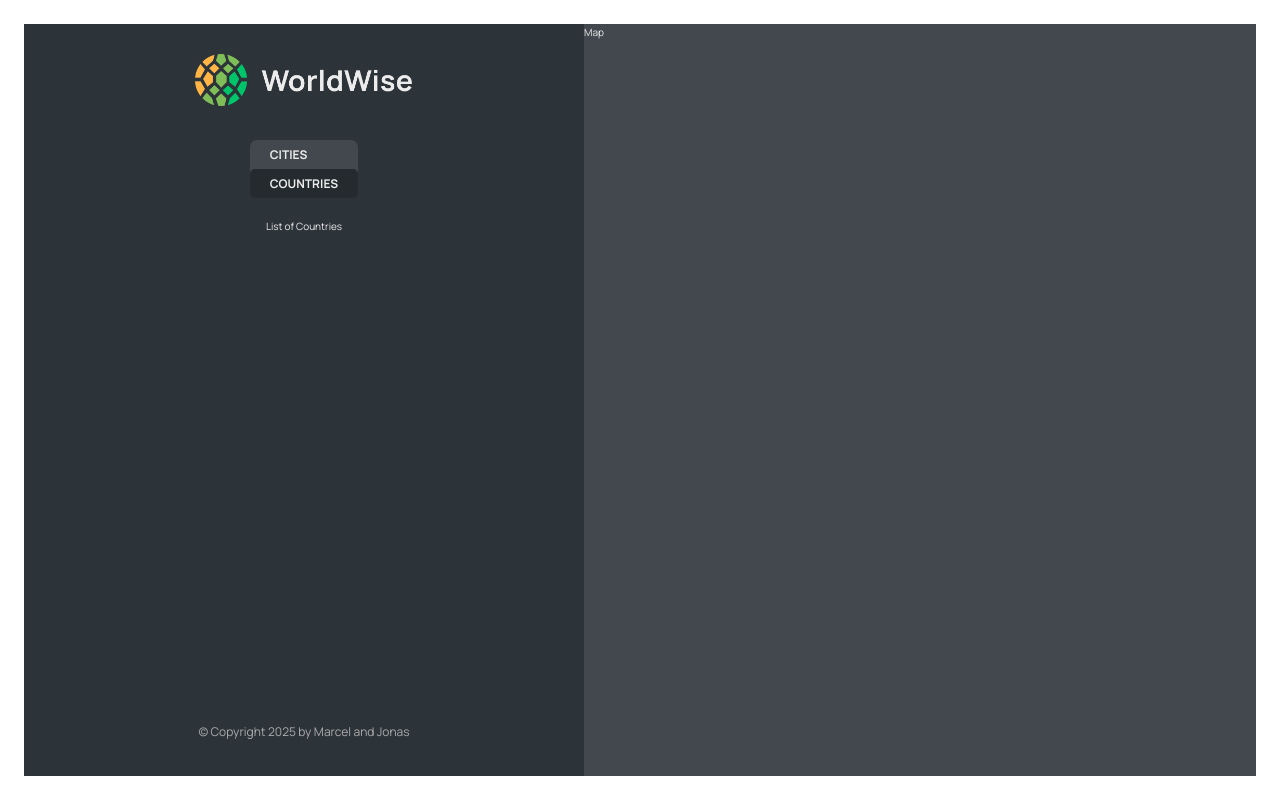
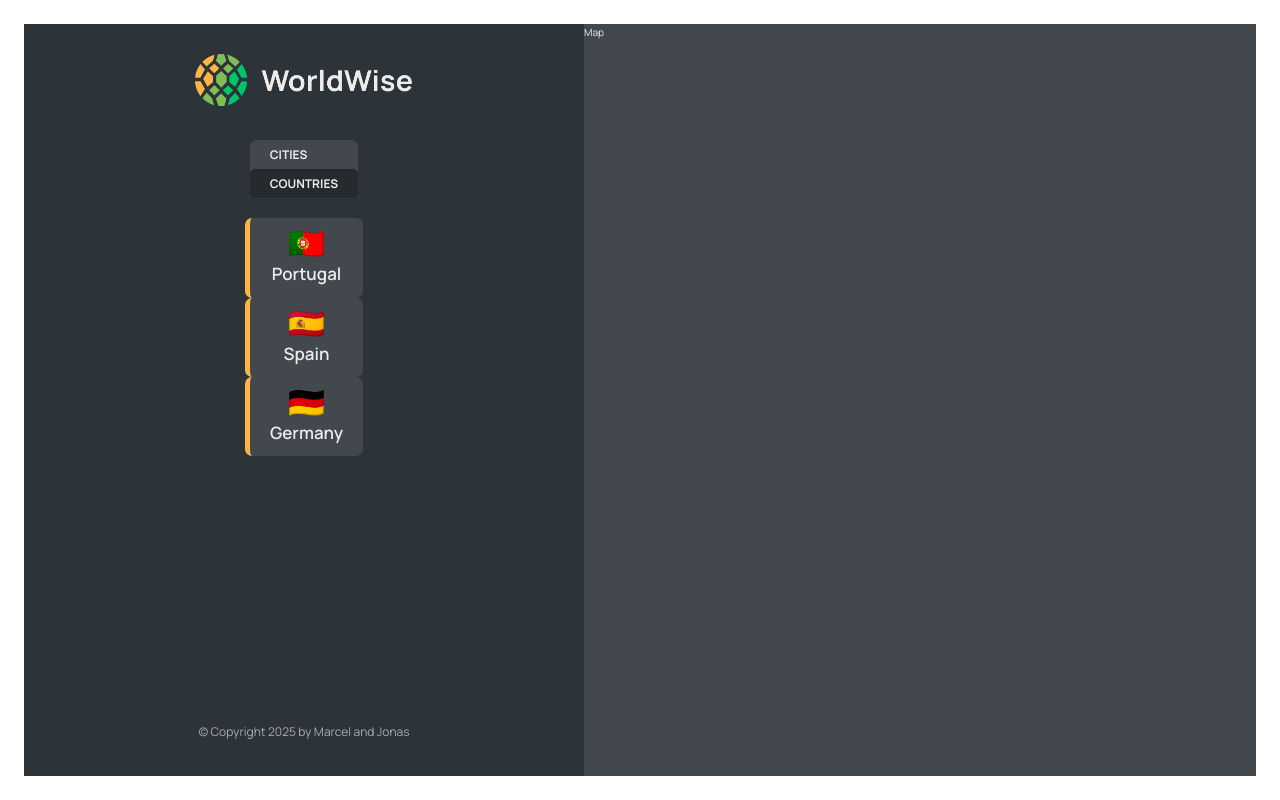
Before and after one commit to mdxramos64136/worldwise, a React (Vite) app: page /app/countries in a window 1280 px wide. Built offline with nearby package versions, Linux system fonts and the light colour scheme; data requests are answered from the project's data file.

Commit message:
implement the <CountryList> component

```diff
--- a/src/App.jsx
+++ b/src/App.jsx
@@ -1,4 +1,6 @@
+import { useEffect, useState } from "react";
 import { BrowserRouter, Route, Routes } from "react-router-dom";
+
 import Product from "./pages/Product";
 import Homepage from "./pages/Homepage";
 import Pricing from "./pages/Pricing";
@@ -6,7 +8,7 @@ import PageNotFound from "./pages/PageNotFound";
 import AppLayout from "./pages/AppLayout";
 import Login from "./pages/Login";
 import CityList from "./components/CityList";
-import { useEffect, useState } from "react";
+import CountryList from "./components/CountryList";
 
 const BASE_URL = "http://localhost:8000";
 
@@ -48,7 +50,10 @@ function App() {
             path="cities"
             element={<CityList cities={cities} isLoading={isLoading} />}
           />
-          <Route path="countries" element={<p>List of Countries</p>} />
+          <Route
+            path="countries"
+            element={<CountryList cities={cities} isLoading={isLoading} />}
+          />
           <Route path="form" element={<p>form</p>} />
         </Route>
         <Route path="login" element={<Login />} />
--- a/src/components/CityItem.jsx
+++ b/src/components/CityItem.jsx
@@ -1,4 +1,11 @@
 import styles from "./CityItem.module.css";
+
+const formatDate = (date) =>
+  new Intl.DateTimeFormat("en", {
+    day: "numeric",
+    month: "long",
+    year: "numeric",
+  }).format(new Date(date));
 
 function CityItem({ city }) {
   //take a look at the shape of the object to destructure it:
@@ -9,6 +16,8 @@ function CityItem({ city }) {
     <li className={styles.cityItem}>
       <span className={styles.emoji}>{emoji}</span>
       <h3 className={styles.name}>{cityName}</h3>
+      <time className={styles.date}>({formatDate(date)})</time>
+      <button className={styles.deleteBtn}>&times;</button>
     </li>
   );
 }
--- a/src/components/CityItem.module.css
+++ b/src/components/CityItem.module.css
@@ -1,3 +1,6 @@
+/*NOTE: If you use the Google Chrome browser, you might need to install
+the extension 'Country Flag Fixer' to see the flags properly*/
+
 .cityItem,
 .cityItem:link,
 .cityItem:visited {
@@ -21,6 +24,8 @@
 }
 
 .emoji {
+  font-family: "Segoe UI Emoji", "Apple Color Emoji", "Noto Color Emoji",
+    sans-serif;
   font-size: 2.6rem;
   line-height: 1;
 }
--- a/src/components/CityList.jsx
+++ b/src/components/CityList.jsx
@@ -1,9 +1,18 @@
 import styles from "./CityList.module.css";
 import Spinner from "./Spinner";
 import CityItem from "./CityItem";
+import Message from "./Message";
 
 function CityList({ cities, isLoading }) {
   if (isLoading) return <Spinner />;
+
+  // if there is not items...
+  if (!cities.length) {
+    return (
+      <Message message="Add your first city by clickin on a city on the map" />
+    );
+  }
+
   return (
     <div>
       <ul className={styles.CityList}>
--- /dev/null
+++ b/src/components/CountryList.jsx
@@ -0,0 +1,34 @@
+import styles from "./CityList.module.css";
+import Spinner from "./Spinner";
+import Message from "./Message";
+import CountryItem from "./CountryItem";
+
+function CountryList({ cities, isLoading }) {
+  if (isLoading) return <Spinner />;
+
+  // if there is not items...
+  if (!cities.length) {
+    return (
+      <Message message="Add your first country by clickin on a country on the map" />
+    );
+  }
+
+  // city/cur = current city
+  const countries = cities.reduce((arr, city) => {
+    if (!arr.map((el) => el.country).includes(city.country)) {
+      return [...arr, { country: city.country, emoji: city.emoji }];
+    } else return arr;
+  }, []);
+
+  return (
+    <div>
+      <ul className={styles.countriesList}>
+        {countries.map((country) => (
+          <CountryItem country={country} />
+        ))}
+      </ul>
+    </div>
+  );
+}
+
+export default CountryList;
```
Also changed, not shown: data/cities.json (line endings or trailing spaces).
